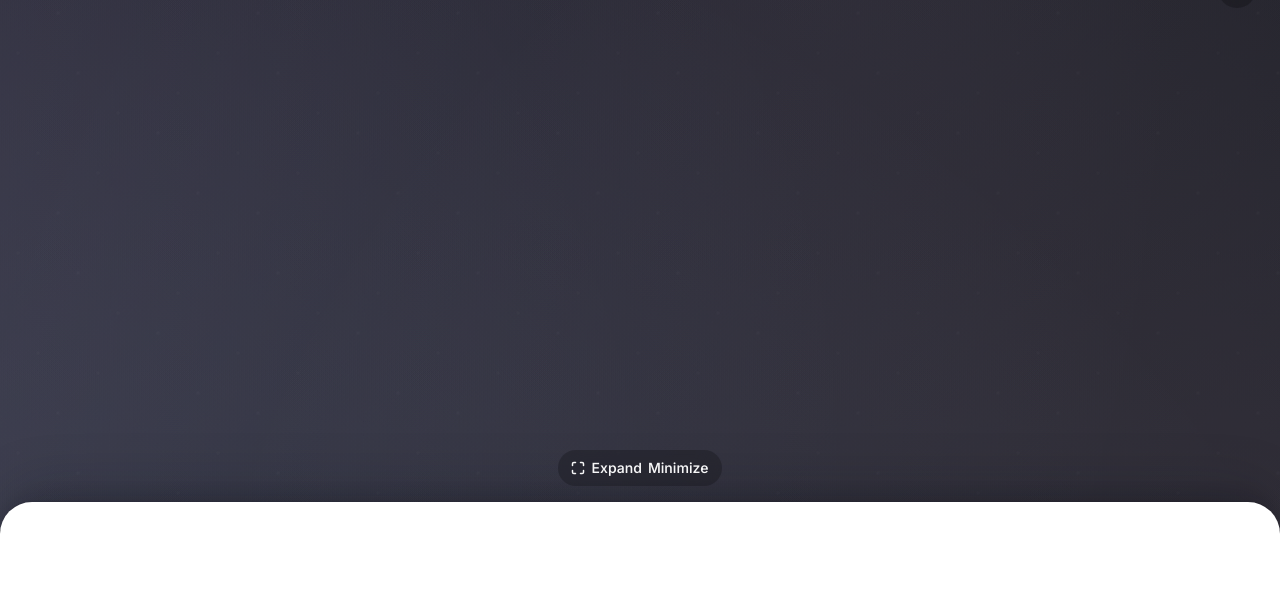
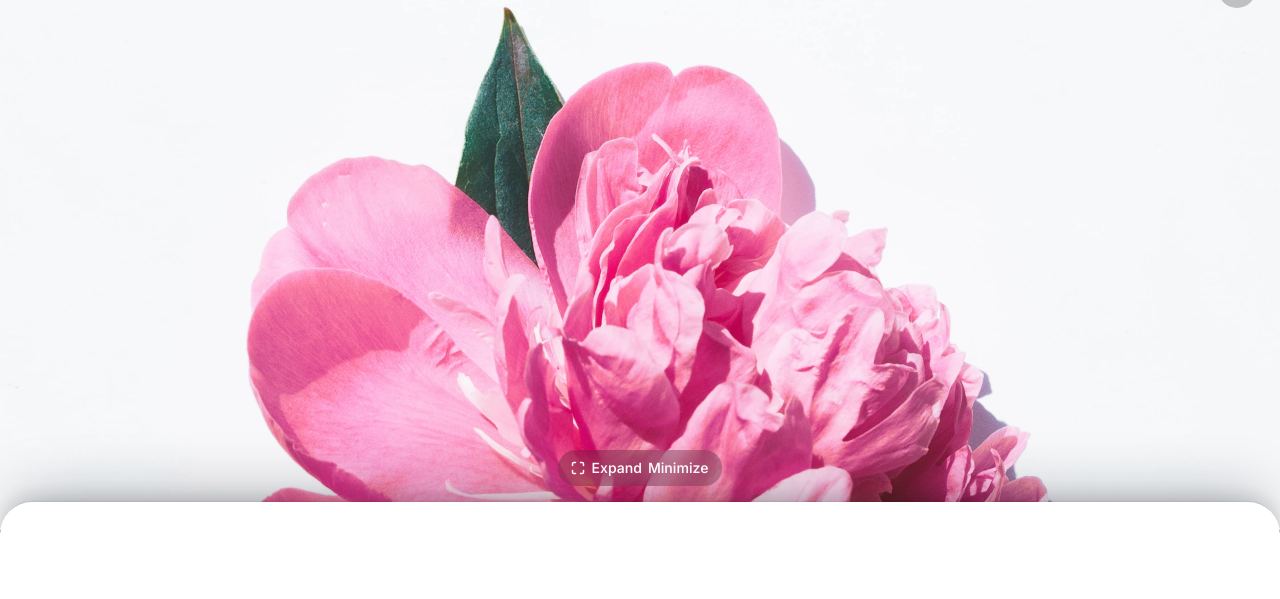
Before and after one commit to c92d58/prism-glass, a plain HTML site: page public/index.html in a window 1280 px wide. Shown: the part 46-645 px from the top of the page. Drawn offline with Linux system fonts and the light colour scheme.

Commit message:
Restore hero bg-img with real flower photo, fix z-index

```diff
--- a/public/index.html
+++ b/public/index.html
@@ -125,52 +125,8 @@ body {
 .hero { position: sticky; top: 0; overflow: hidden; z-index: 0; background: var(--hero-bg); height: 576px; transition: height 0.55s cubic-bezier(0.16,1,0.3,1); }
 .hero.expanded { height: calc(100vh - 56px); }
 .hero-bg { position: absolute; inset: 0; overflow: hidden; }
-.hero-bg-pattern { position: absolute; inset: -50%; width: 200%; height: 200%;
-  background-color: #0a0d12;
-  background-image:
-    radial-gradient(circle at 15% 20%, rgba(180,160,220,0.18) 0%, transparent 35%),
-    radial-gradient(circle at 85% 25%, rgba(140,180,210,0.16) 0%, transparent 35%),
-    radial-gradient(circle at 50% 55%, rgba(200,170,200,0.14) 0%, transparent 40%),
-    radial-gradient(circle at 25% 75%, rgba(160,190,220,0.17) 0%, transparent 35%),
-    radial-gradient(circle at 75% 70%, rgba(180,150,210,0.15) 0%, transparent 35%),
-    radial-gradient(circle at 10% 50%, rgba(210,180,180,0.12) 0%, transparent 30%),
-    radial-gradient(circle at 90% 50%, rgba(160,200,200,0.13) 0%, transparent 30%),
-    radial-gradient(circle at 40% 10%, rgba(200,180,210,0.15) 0%, transparent 35%),
-    radial-gradient(circle at 60% 90%, rgba(180,200,190,0.14) 0%, transparent 35%),
-    radial-gradient(circle at 20% 40%, rgba(140,160,220,0.10) 0%, transparent 25%),
-    radial-gradient(circle at 80% 60%, rgba(170,190,210,0.10) 0%, transparent 25%),
-    radial-gradient(circle at 50% 50%, rgba(190,180,210,0.08) 0%, transparent 50%);
-  background-size: 200% 200%;
-  background-position: 0% 0%;
-  animation: bgFlower 30s ease-in-out infinite alternate;
-}
-@keyframes bgFlower {
-  0% { background-position: 0% 0%; transform: translate(0, 0) rotate(0deg); }
-  25% { background-position: 30% 10%; }
-  50% { background-position: 10% 30%; transform: translate(-2%, -2%) rotate(2deg); }
-  75% { background-position: 20% 5%; }
-  100% { background-position: 0% 0%; transform: translate(0, 0) rotate(0deg); }
-}
-.hero-bg-dots {
-  position: absolute; inset: -20%; width: 140%; height: 140%;
-  background-image:
-    radial-gradient(circle at 20% 30%, rgba(255,255,255,0.04) 0px, transparent 3px),
-    radial-gradient(circle at 70% 20%, rgba(255,255,255,0.05) 0px, transparent 3px),
-    radial-gradient(circle at 50% 60%, rgba(255,255,255,0.04) 0px, transparent 3px),
-    radial-gradient(circle at 30% 80%, rgba(255,255,255,0.05) 0px, transparent 3px),
-    radial-gradient(circle at 80% 70%, rgba(255,255,255,0.04) 0px, transparent 3px),
-    radial-gradient(circle at 10% 50%, rgba(255,255,255,0.05) 0px, transparent 3px),
-    radial-gradient(circle at 90% 40%, rgba(255,255,255,0.04) 0px, transparent 3px),
-    radial-gradient(circle at 60% 90%, rgba(255,255,255,0.05) 0px, transparent 3px),
-    radial-gradient(circle at 40% 10%, rgba(255,255,255,0.04) 0px, transparent 3px);
-  background-size: 200px 200px;
-  animation: bgDotsFloat 25s linear infinite;
-  opacity: 0.6;
-}
-@keyframes bgDotsFloat {
-  0% { transform: translate(0, 0); }
-  100% { transform: translate(-30px, -30px); }
-}
+.hero-bg-img { position: absolute; top: 0; left: 0; width: 100%; height: 1600px; background-size: cover; background-position: center top; transform: translateY(-416px); transition: transform 0.55s cubic-bezier(0.16,1,0.3,1); }
+.hero.expanded .hero-bg-img { transform: translateY(0); }
 
 
 /* Expand button */
@@ -257,8 +213,7 @@ body {
 
 <div class="hero" id="hero">
   <div class="hero-bg">
-    <div class="hero-bg-pattern"></div>
-    <div class="hero-bg-dots"></div>
+    <div class="hero-bg-img" id="heroBg"></div>
   </div>
 
 </div>
@@ -362,6 +317,9 @@ body {
 (function() {
   'use strict';
 
+  /* ── Hero background ── */
+  document.getElementById('heroBg').style.backgroundImage = 'url("/flowers.webp")';
+
   /* ── Theme toggle ── */
   var html = document.documentElement;
   var toggle = document.getElementById('themeToggle');
```
Also changed, not shown: public/bg.webp (deleted), public/flowers.webp (added), public/og.jpg (deleted).
